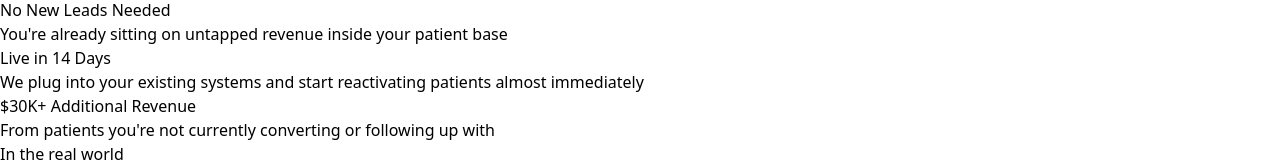
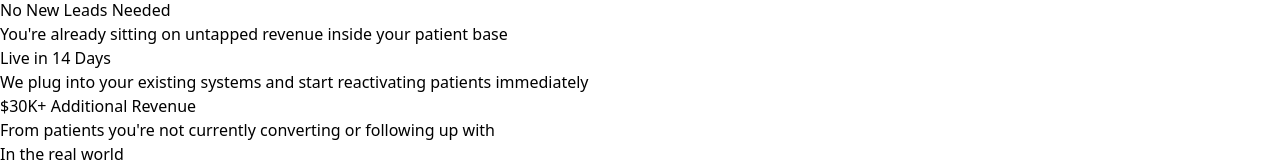
Before and after one commit to alexshue-code/synta-funnel, a React (Vite) app: page / in a window 1280 px wide. Shown: the part 322-484 px from the top of the page. Built offline with nearby package versions, Linux system fonts and the light colour scheme.

Commit message:
Update middle hero card description

```diff
--- a/src/App.jsx
+++ b/src/App.jsx
@@ -76,7 +76,7 @@ function HeroSection() {
         </div>
         <div className="mx-auto mt-12 grid max-w-4xl gap-4 rounded-[28px] border border-black/6 bg-white/80 p-4 shadow-[0_18px_50px_rgba(0,0,0,0.05)] backdrop-blur md:grid-cols-3 md:p-5">
           <HeroStat value="No New Leads Needed" label="You're already sitting on untapped revenue inside your patient base" />
-          <HeroStat value="Live in 14 Days" label="We plug into your existing systems and start reactivating patients almost immediately" />
+          <HeroStat value="Live in 14 Days" label="We plug into your existing systems and start reactivating patients immediately" />
           <HeroStat value="$30K+ Additional Revenue" label="From patients you're not currently converting or following up with" />
         </div>
       </div>
```
